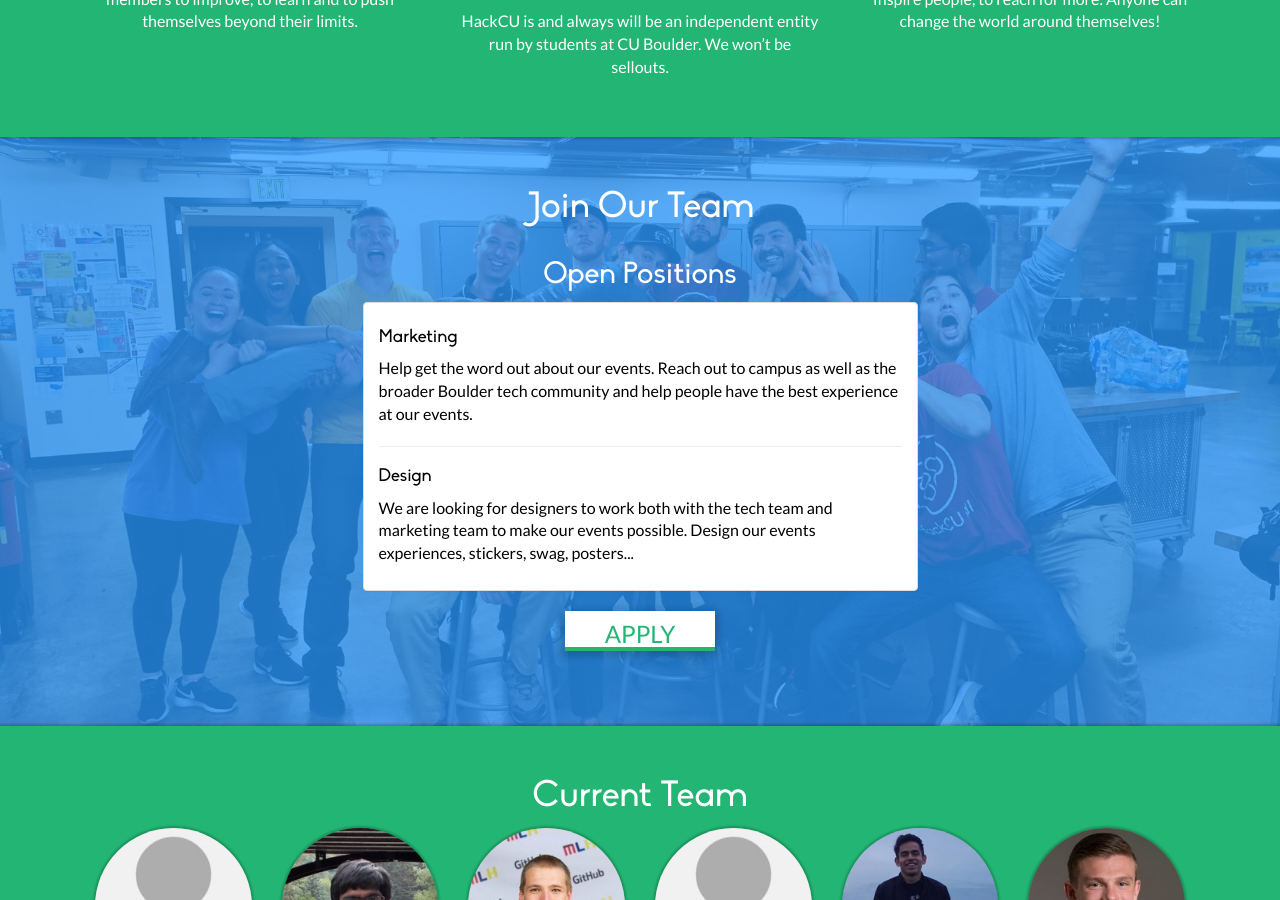
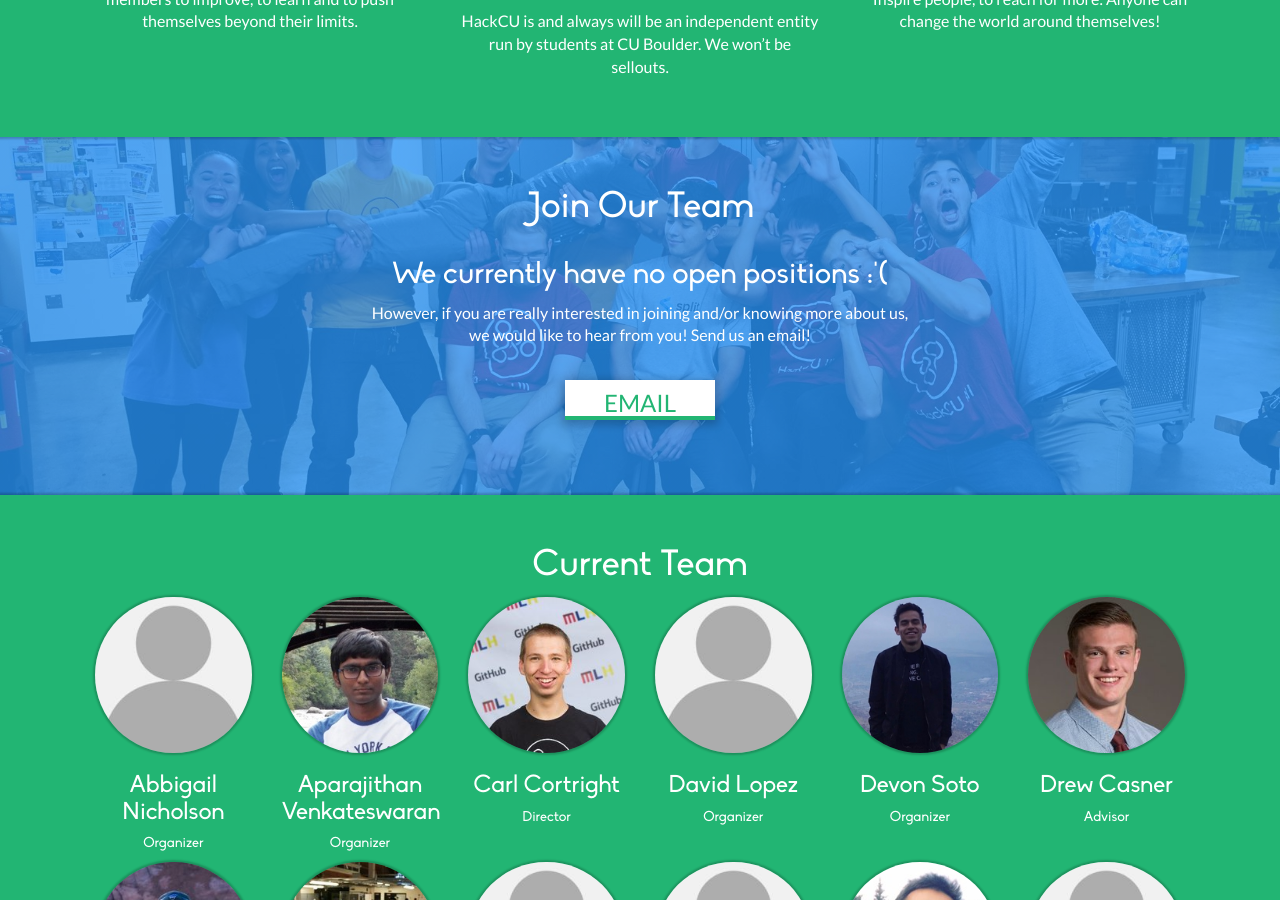
Before and after one commit to HackCU/team, a Jekyll site: the page built from index.html, in a window 1280 px wide and 900 px high, scrolled down 1489 px. Built offline with Jekyll 4.4.1, drawn with Linux system fonts in a browser that asks for light colours; nearby versions of some CDN libraries.

```diff
--- a/_data/events.yml
+++ b/_data/events.yml
@@ -13,3 +13,7 @@
 -  title: Workshops
    url: https://events.hackcu.org
    img-src: /assets/img/events/workshops.jpg
+
+-  title: Phase
+   url: https://phase.hackcu.org
+   img-src: /assets/img/events/phase.jpg
--- a/_includes/apply.html
+++ b/_includes/apply.html
@@ -3,6 +3,7 @@
     <div class="row" style="overflow:hidden">
       <h1>Join Our Team</h1>
       <div class="col-md-6  col-md-offset-3">
+          {% if site.data.open_positions %}
           <h2>Open Positions</h2>
           <div class="panel panel-default ">
               <div class="panel-body">
@@ -13,7 +14,6 @@
                 {% endfor %}
             </div>
           </div>
-
           <div class="buttons ">
                 <!--&lt;!&ndash;Inspired by https://github.com/HackCU/HackCU-Temp by Alex Walling&ndash;&gt;-->
                 <div class="svg-wrapper ">
@@ -25,6 +25,22 @@
                     </svg>
                 </div>
             </div>
+          {% else %}
+            <h2>We currently have no open positions :'(</h2>
+            <p>However, if you are really interested in joining and/or knowing more about us, we would like to hear from you! Send us an email!</p>
+            <br>
+            <div class="buttons ">
+                    <!--&lt;!&ndash;Inspired by https://github.com/HackCU/HackCU-Temp by Alex Walling&ndash;&gt;-->
+                    <div class="svg-wrapper ">
+                        <svg height="40" width="150" xmlns="http://www.w3.org/2000/svg">
+                            <rect class="shape" height="40" width="150"/>
+                            <div class="text">
+                                <a href="mailto:contact@hackcu.org" target="_blank">Email</a>
+                            </div>
+                        </svg>
+                    </div>
+                </div>
+          {% endif %}
       </div>
     </div>
   </div>
--- a/_includes/header.html
+++ b/_includes/header.html
@@ -17,13 +17,17 @@
 				<p class="lead">{{site.team-description}}</p>
 			</div>
 		</div>
+	</div>
+	<div class="container-fluid">
 		<div class="row events">
 				<div class="col-md-12 text-center">
 					<h1>Our events</h1>
 					<p class="lead">{{site.events-description}}</p>
 					<div class="row auto-clear">
+						<div class="col-md-1" >
+						</div>
 					{% for event in site.data.events %}
-						<div class="col-md-3" >
+						<div class="col-md-2" >
 							<a href="{{event.url}}" target="_blank">
 								<div class="image" style='background: linear-gradient(rgba(97, 98 ,116 , .5), rgba(97, 98 ,116 , .5)), url("{{event.img-src}}") no-repeat center center/cover'>
 									<span>{{event.title}}</span>
```
Also changed, not shown: _data/open_positions.yml (+4 -4 lines), assets/img/events/phase.jpg (added). Lines whose indentation alone changed are shown as unchanged.
